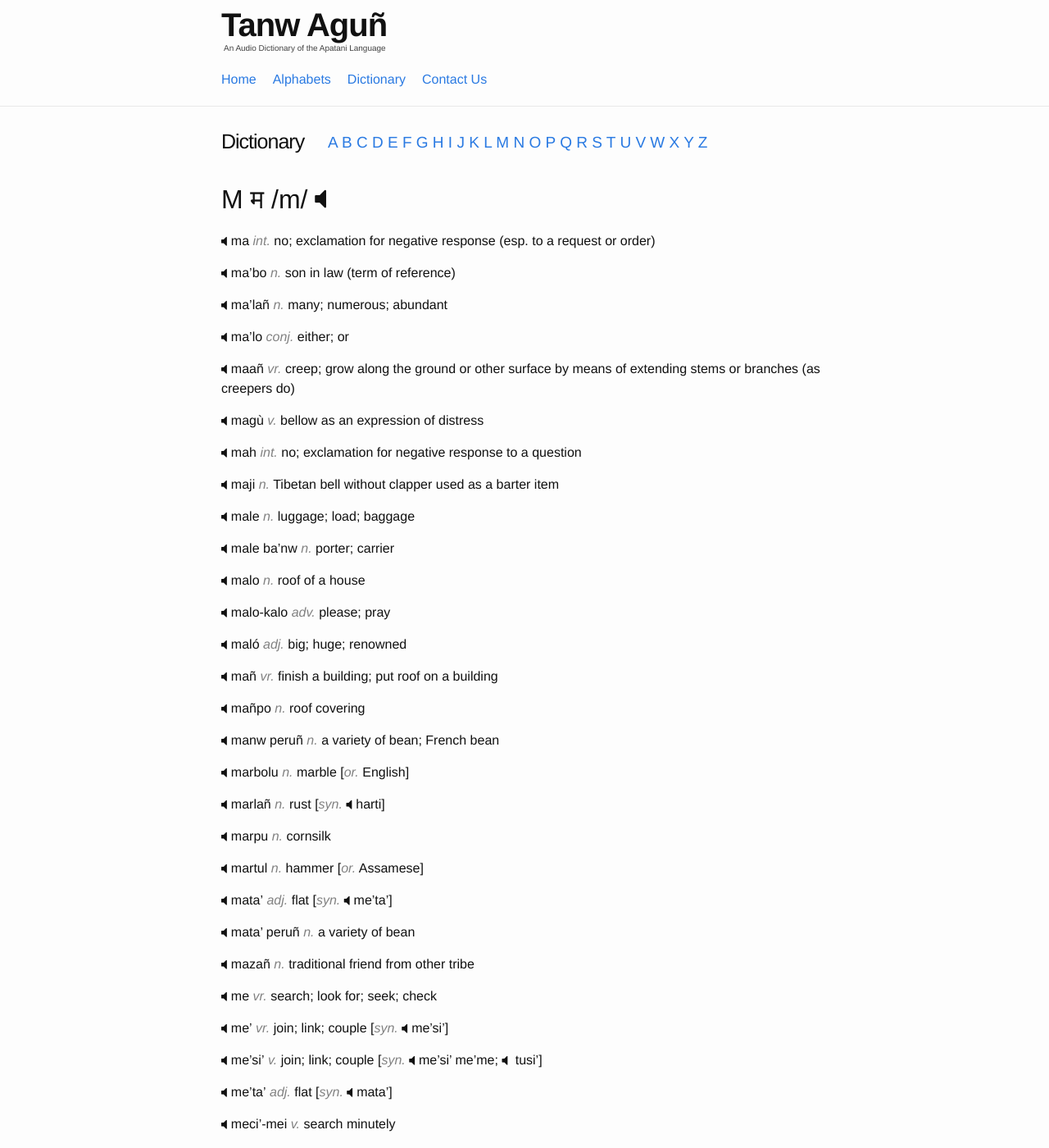
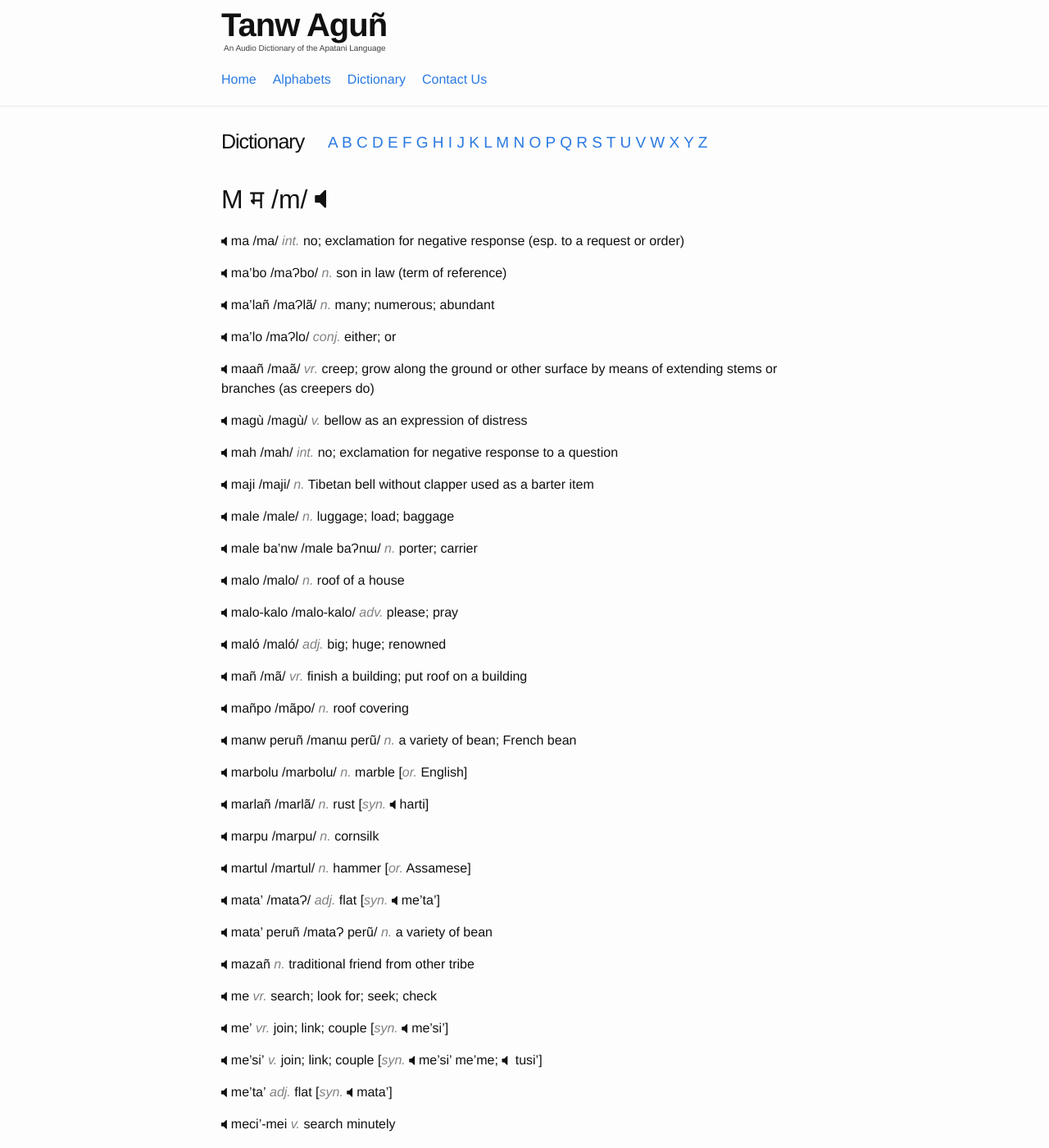
Before and after one commit to hacksparrow/language.apatani.org, a Jekyll site: the page built from dictionary/m.md, in a window 1280 px wide and 1400 px high. Shown: the whole window at 82% size. Built offline with Jekyll 4.4.1, drawn with Linux system fonts in a browser that asks for light colours; nearby versions of some CDN libraries; comment, search, counter and statistics services are not loaded.

Commit message:
Update m.md

```diff
--- a/dictionary/m.md
+++ b/dictionary/m.md
@@ -6,70 +6,70 @@ devanagari: म
 ipa: m
 ---
 
-__ma__	_int._	no; exclamation for negative response (esp. to a request or order)
+__ma__	/ma/ _int._	no; exclamation for negative response (esp. to a request or order)
 
 
-__ma'bo__	_n._	son in law (term of reference)
+__ma'bo__	/maɁbo/ _n._	son in law (term of reference)
 
 
-__ma'lañ__	_n._	many; numerous; abundant
+__ma'lañ__	/maɁlã/ _n._	many; numerous; abundant
 
 
-__ma'lo__	_conj._	either; or
+__ma'lo__	/maɁlo/ _conj._	either; or
 
 
-__maañ__	_vr._	creep;  grow along the ground or other surface by means of extending stems or branches (as creepers do)
+__maañ__	/maã/ _vr._	creep;  grow along the ground or other surface by means of extending stems or branches (as creepers do)
 
 
-__magù__	_v._	bellow as an expression of distress
+__magù__	/magù/ _v._	bellow as an expression of distress
 
 
-__mah__	_int._	no; exclamation for negative response to a question
+__mah__	/mah/ _int._	no; exclamation for negative response to a question
 
 
-__maji__	_n._	Tibetan bell without clapper used as a barter item
+__maji__	/maji/ _n._	Tibetan bell without clapper used as a barter item
 
 
-__male__	_n._	luggage; load; baggage
+__male__	/male/ _n._	luggage; load; baggage
 
 
-__male ba'nw__	_n._	porter; carrier
+__male ba'nw__	/male baɁnɯ/ _n._	porter; carrier
 
 
-__malo__	_n._	roof of a house
+__malo__	/malo/ _n._	roof of a house
 
 
-__malo-kalo__	_adv._	please; pray
+__malo-kalo__	/malo-kalo/ _adv._	please; pray
 
 
-__maló__	_adj._	big; huge; renowned
+__maló__	/maló/ _adj._	big; huge; renowned
 
 
-__mañ__	_vr._	finish a building; put roof on a building
+__mañ__	/mã/ _vr._	finish a building; put roof on a building
 
 
-__mañpo__	_n._	roof covering
+__mañpo__ /mãpo/	_n._	roof covering
 
 
-__manw peruñ__	_n._	a variety of bean; French bean
+__manw peruñ__ /manɯ perũ/	_n._	a variety of bean; French bean
 
 
-__marbolu__	_n._	marble	[_or._	English]
+__marbolu__	/marbolu/ _n._	marble	[_or._	English]
 
 
-__marlañ__	_n._	rust	[_syn._	harti]
+__marlañ__	/marlã/ _n._	rust	[_syn._	harti]
 
 
-__marpu__	_n._	cornsilk
+__marpu__	/marpu/ _n._	cornsilk
 
 
-__martul__	_n._	hammer	[_or._	Assamese]
+__martul__	/martul/ _n._	hammer	[_or._	Assamese]
 
 
-__mata'__	_adj._	flat	[_syn._	me'ta']
+__mata'__	/mataɁ/ _adj._	flat	[_syn._	me'ta']
 
 
-__mata' peruñ__	_n._	a variety of bean
+__mata' peruñ__	/mataɁ perũ/ _n._	a variety of bean
 
 
 __mazañ__	_n._	traditional friend from other tribe
```
